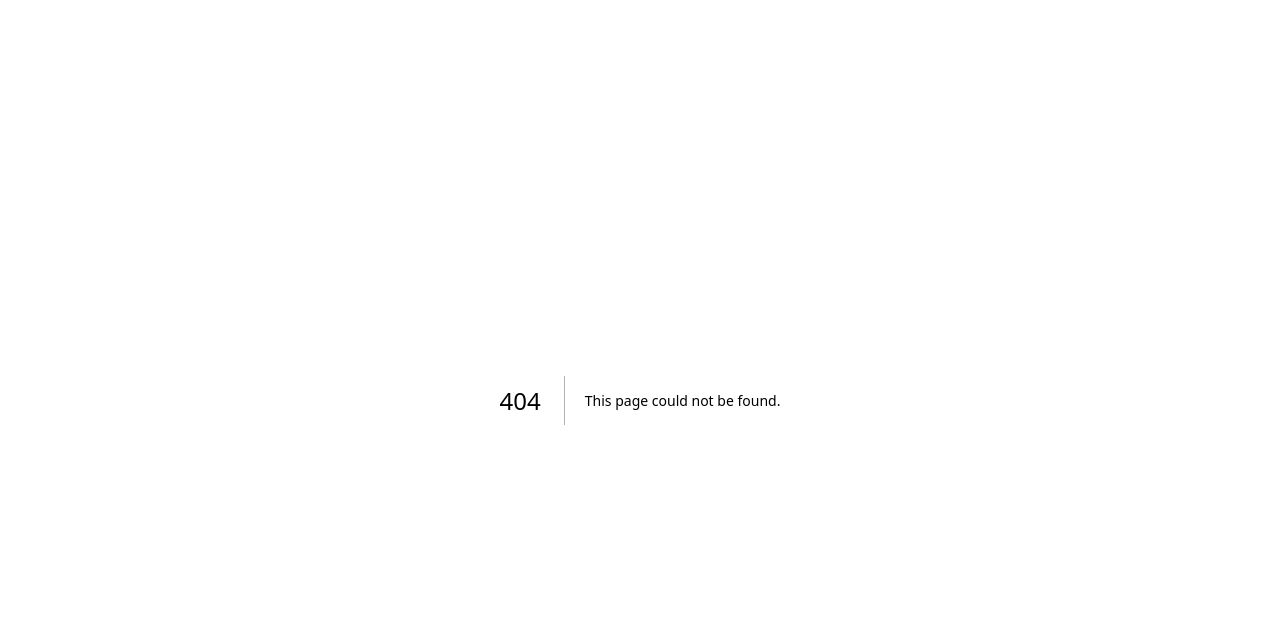
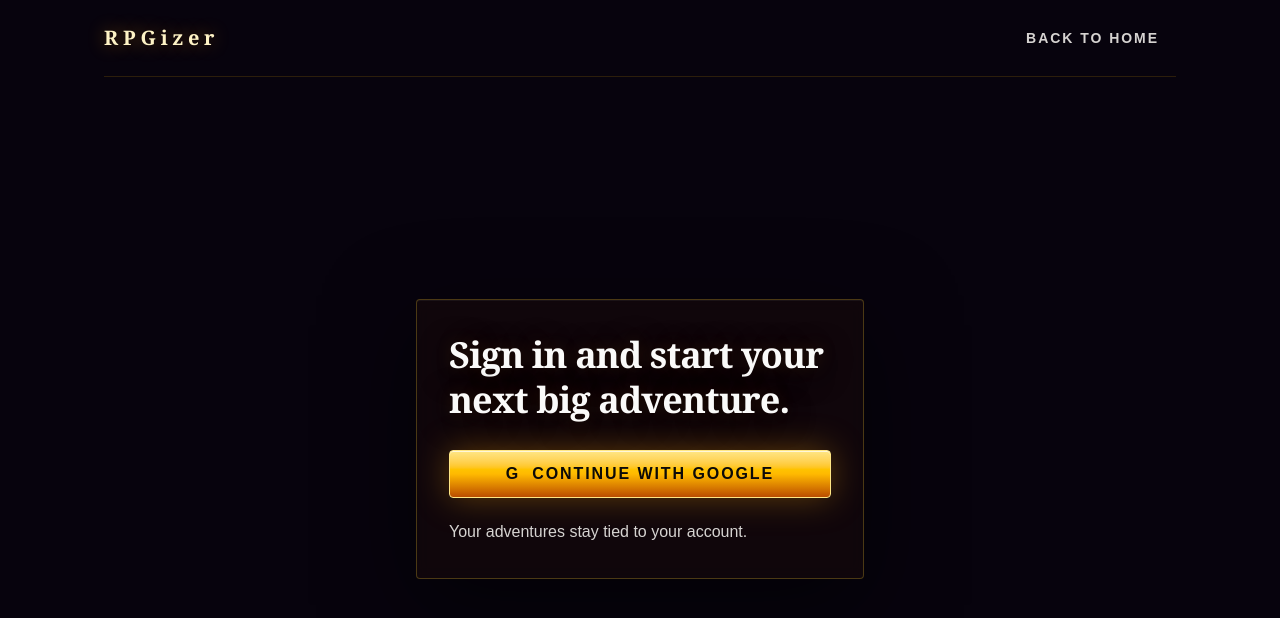
Before and after one commit to juank11memphis/rpgizer, a Next.js app: page /login in a window 1280 px wide. Before the commit this address had no page. Shown: the top 618 px of the page. Built offline with nearby package versions, Linux system fonts and the light colour scheme.

Commit message:
feat: render Google sign-in page

```diff
--- /dev/null
+++ b/src/app/login/google-sign-in-button.tsx
@@ -0,0 +1,41 @@
+"use client";
+
+import { useState } from "react";
+
+import { startGoogleSignIn } from "@/modules/user-identity/infra/auth/sign-in";
+
+type GoogleSignInButtonProps = {
+  callbackUrl: string;
+};
+
+export function GoogleSignInButton({ callbackUrl }: GoogleSignInButtonProps) {
+  const [isPending, setIsPending] = useState(false);
+
+  async function handleSignIn() {
+    if (isPending) {
+      return;
+    }
+
+    setIsPending(true);
+
+    try {
+      await startGoogleSignIn(callbackUrl);
+    } catch {
+      setIsPending(false);
+    }
+  }
+
+  return (
+    <button
+      type="button"
+      disabled={isPending}
+      onClick={handleSignIn}
+      className="inline-flex min-h-12 w-full items-center justify-center gap-3 rounded-sm border border-amber-200 bg-gradient-to-b from-amber-200 via-amber-400 to-amber-700 px-5 font-bold uppercase tracking-[0.12em] text-stone-950 shadow-[inset_0_1px_0_rgba(255,255,255,0.7),0_0_34px_rgba(245,158,11,0.35)] outline-none transition hover:-translate-y-0.5 hover:from-amber-100 hover:to-amber-600 focus-visible:ring-2 focus-visible:ring-amber-100 focus-visible:ring-offset-2 focus-visible:ring-offset-[#12070c] active:translate-y-0 disabled:cursor-wait disabled:opacity-80 disabled:hover:translate-y-0 motion-reduce:transition-none"
+    >
+      <span aria-hidden="true" className="text-base leading-none">
+        {isPending ? "…" : "G"}
+      </span>
+      <span>{isPending ? "Opening Google" : "Continue with Google"}</span>
+    </button>
+  );
+}
--- /dev/null
+++ b/src/app/login/login-screen.tsx
@@ -0,0 +1,62 @@
+import Link from "next/link";
+
+import { GoogleSignInButton } from "./google-sign-in-button";
+
+type LoginScreenProps = {
+  callbackUrl: string;
+  showSignInError: boolean;
+};
+
+export function LoginScreen({ callbackUrl, showSignInError }: LoginScreenProps) {
+  return (
+    <main className="login-canvas relative flex min-h-screen overflow-hidden bg-[#07030d] text-stone-100">
+      <div className="pointer-events-none fixed inset-0 -z-20 bg-[radial-gradient(circle_at_50%_-10%,rgba(127,29,29,0.56)_0%,rgba(49,18,12,0.5)_30%,rgba(7,3,13,0.98)_72%)]" />
+      <div className="pointer-events-none fixed inset-0 -z-20 bg-[radial-gradient(circle_at_14%_18%,rgba(180,83,9,0.2),transparent_28%),radial-gradient(circle_at_86%_20%,rgba(16,185,129,0.1),transparent_24%),linear-gradient(90deg,rgba(250,204,21,0.055)_1px,transparent_1px),linear-gradient(rgba(250,204,21,0.04)_1px,transparent_1px)] bg-[length:auto,auto,72px_72px,72px_72px]" />
+      <div className="pointer-events-none fixed inset-x-0 top-0 -z-10 h-56 bg-gradient-to-b from-amber-500/10 to-transparent" />
+      <div className="pointer-events-none fixed inset-0 -z-10 shadow-[inset_0_0_180px_rgba(0,0,0,0.92)]" />
+
+      <div className="mx-auto flex min-h-screen w-full max-w-6xl flex-col px-5 sm:px-8 lg:px-10">
+        <header className="flex min-h-16 items-center justify-between border-b border-amber-400/15 py-4">
+          <Link
+            href="/"
+            className="rounded-sm font-serif text-xl font-bold tracking-[0.24em] text-amber-100 outline-none [text-shadow:0_0_18px_rgba(245,158,11,0.45)] transition hover:text-amber-200 focus-visible:ring-2 focus-visible:ring-amber-300 focus-visible:ring-offset-2 focus-visible:ring-offset-[#12070c]"
+          >
+            RPGizer
+          </Link>
+          <Link
+            href="/"
+            className="inline-flex min-h-11 items-center rounded-sm border border-transparent px-3 text-sm font-semibold uppercase tracking-[0.14em] text-stone-300 outline-none transition hover:border-amber-400/30 hover:bg-amber-950/20 hover:text-amber-100 focus-visible:ring-2 focus-visible:ring-amber-300 focus-visible:ring-offset-2 focus-visible:ring-offset-[#12070c] sm:px-4"
+          >
+            Back to home
+          </Link>
+        </header>
+
+        <section className="flex flex-1 items-center justify-center py-10 sm:py-14 lg:py-20">
+          <div className="w-full max-w-md rounded-sm border border-amber-300/25 bg-[#12070c]/86 p-6 shadow-[0_26px_90px_rgba(0,0,0,0.55),inset_0_1px_0_rgba(255,255,255,0.05)] backdrop-blur sm:p-8">
+            <h1 className="font-serif text-3xl font-black leading-tight tracking-tight text-stone-50 [text-shadow:0_6px_30px_rgba(0,0,0,0.85),0_0_18px_rgba(217,119,6,0.2)] sm:text-4xl">
+              Sign in and start your next big adventure.
+            </h1>
+
+            <div className="mt-7">
+              <GoogleSignInButton callbackUrl={callbackUrl} />
+            </div>
+
+            {showSignInError ? (
+              <p
+                role="status"
+                aria-live="polite"
+                className="mt-4 rounded-sm border border-red-300/30 bg-red-950/25 px-4 py-3 text-sm font-semibold leading-6 text-red-100"
+              >
+                Sign-in didn’t work. Try again.
+              </p>
+            ) : null}
+
+            <p className="mt-5 text-base leading-7 text-stone-300">
+              Your adventures stay tied to your account.
+            </p>
+          </div>
+        </section>
+      </div>
+    </main>
+  );
+}
--- /dev/null
+++ b/src/app/login/page.tsx
@@ -0,0 +1,31 @@
+import { LoginScreen } from "./login-screen";
+
+type LoginPageSearchParams = Promise<{
+  error?: string | string[];
+  next?: string | string[];
+}>;
+
+type LoginPageProps = {
+  searchParams: LoginPageSearchParams;
+};
+
+function firstSearchParamValue(value: string | string[] | undefined): string | undefined {
+  if (Array.isArray(value)) {
+    return value[0];
+  }
+
+  return value;
+}
+
+export default async function LoginPage({ searchParams }: LoginPageProps) {
+  const resolvedSearchParams = await searchParams;
+  const signInError = firstSearchParamValue(resolvedSearchParams.error);
+  const callbackUrl = firstSearchParamValue(resolvedSearchParams.next) ?? "/adventures/new";
+
+  return (
+    <LoginScreen
+      callbackUrl={callbackUrl}
+      showSignInError={Boolean(signInError)}
+    />
+  );
+}
--- a/src/modules/user-identity/infra/auth/sign-in.ts
+++ b/src/modules/user-identity/infra/auth/sign-in.ts
@@ -1 +1,9 @@
 export const googleProviderId = "google";
+
+export async function startGoogleSignIn(callbackUrl: string): Promise<void> {
+  const { signIn } = await import("next-auth/react");
+
+  await signIn(googleProviderId, {
+    callbackUrl,
+  });
+}
```
